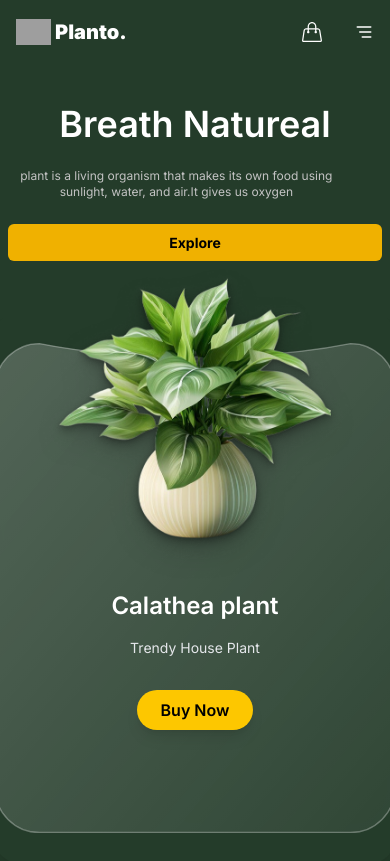
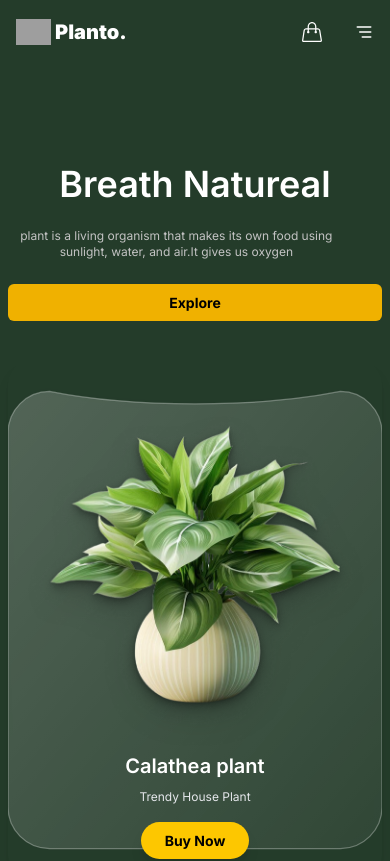
Before and after one commit to Nahid-Hasan-Utsob/Planto-App, a React (Vite) app: page / in a window 390 px wide. Shown: the top 861 px of the page. Built offline with nearby package versions, Linux system fonts and the light colour scheme; grey boxes are pictures that could not be loaded.

Commit message:
fix: enhance responsiveness and layout adjustments in Home_Banner, Home_Main_Layout, and Product_Card components

```diff
--- a/src/Pages/Home/Home_Banner/Home_Banner.tsx
+++ b/src/Pages/Home/Home_Banner/Home_Banner.tsx
@@ -7,7 +7,7 @@ import Product_Card from "../../../components/Product_Card";
 
 export default function Home_Banner() {
   return (
-    <section className="flex lg:flex-row flex-col  items-center  justify-between lg:mt-36">
+    <section className="flex lg:flex-row flex-col  items-center  justify-between lg:mt-36 mt-15">
       <section>
         <div className="flex flex-col gap-6 mt-10 text-center lg:text-start">
           <CommonText
--- a/src/Pages/Home/Home_Main_layout.tsx
+++ b/src/Pages/Home/Home_Main_layout.tsx
@@ -15,7 +15,7 @@ const Home_Main_Layout: React.FC = () => {
 >
         <Navbar_Top></Navbar_Top>
       <Home_Banner></Home_Banner>
-      <Style_Common_Text className="text-[40px] my-21 text-white" text="Our Trendy plants"></Style_Common_Text>
+      <Style_Common_Text className="md:text-[40px] text-[24px] md:my-21 py-10 text-white" text="Our Trendy plants"></Style_Common_Text>
       <Hero_Cards></Hero_Cards>
   </div>
         <Style_Common_Text className="text-[40px] my-21 text-white" text="Our Top Selling"></Style_Common_Text>
--- a/src/components/Product_Card.tsx
+++ b/src/components/Product_Card.tsx
@@ -3,7 +3,7 @@ import product from "../assets/product.png";
 
 const Product_Card: React.FC = () => {
   return (
-    <div className="relative w-[400px] h-[550px] bg-transparent rounded-3xl shadow-lg m-3 p-1">
+    <div className="relative md:w-[400px] md:h-[550px] bg-transparent rounded-3xl shadow-lg md:m-3 p-1">
       {/* Glass Background SVG */}
       <svg
         viewBox="0 0 450 550"
@@ -61,18 +61,18 @@ const Product_Card: React.FC = () => {
       </svg>
 
       {/* Content */}
-      <div className="relative flex flex-col items-center justify-start text-center text-white p-6 space-y-4">
+      <div className="relative flex flex-col items-center justify-start text-center text-white md:p-6 pb-4 md:space-y-4 space-y-2">
         <img
           src={product}
           alt="Product"
-          className="object-contain drop-shadow-lg -mt-[120px]"
+          className="object-contain drop-shadow-lg md:-mt-[120px]"
         />
-        <h2 className="text-2xl font-semibold -mt-[50px]">Calathea plant</h2>
-        <p className="text-gray-200 text-sm">
+        <h2 className="md:text-2xl text-xl font-semibold -mt-[50px]">Calathea plant</h2>
+        <p className="text-gray-200 md:text-sm text-[12px]">
        Trendy House Plant
         </p>
 
-        <button className="mt-4 bg-yellow-400 text-black font-semibold px-6 py-2 rounded-full shadow-lg hover:bg-yellow-500 transition">
+        <button className="md:mt-4 mt-2 bg-yellow-400 text-black md:font-semibold font-bold px-6 py-2 rounded-full shadow-lg md:text-base text-[14px] hover:bg-yellow-500 transition">
           Buy Now
         </button>
       </div>
```
